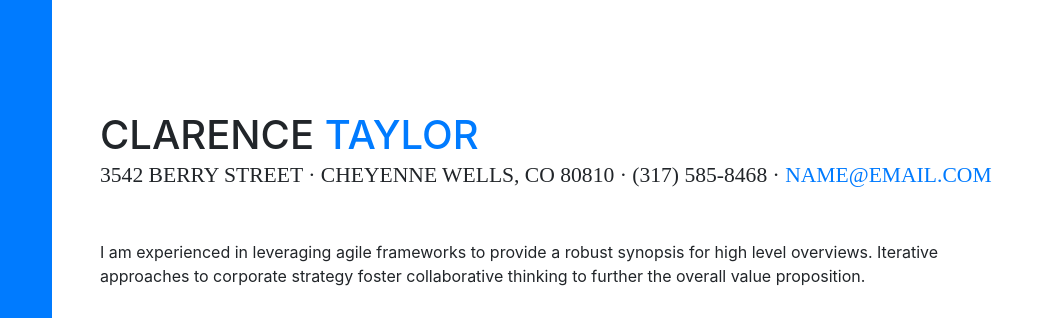
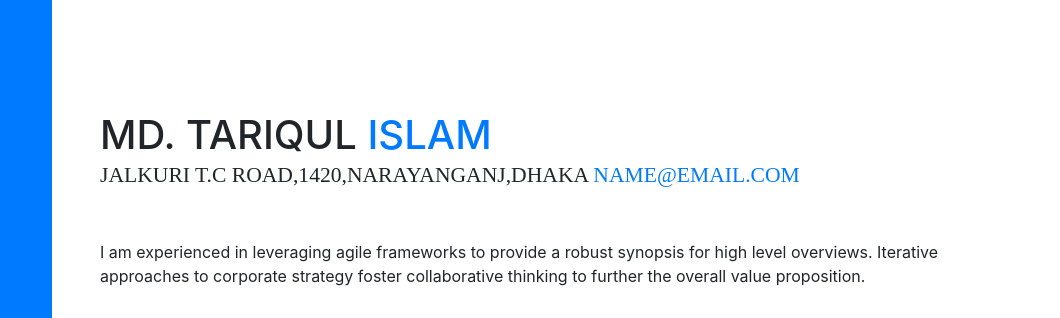
Before and after one commit to tariqbio/resume-template, a website with bundled scripts: page index.html in a window 1280 px wide. Shown: the part 148-466 px from the top of the page, 220-1280 px from the left. Built offline with nearby package versions, Linux system fonts and the light colour scheme; a web font is replaced by a local one.

Commit message:
Update index.html

```diff
--- a/index.html
+++ b/index.html
@@ -68,10 +68,10 @@
 
       <section class="resume-section p-3 p-lg-5 d-flex d-column" id="about">
         <div class="my-auto">
-          <h1 class="mb-0">Clarence
-            <span class="text-primary">Taylor</span>
+          <h1 class="mb-0">Md. Tariqul
+            <span class="text-primary">Islam</span>
           </h1>
-          <div class="subheading mb-5">3542 Berry Street · Cheyenne Wells, CO 80810 · (317) 585-8468 ·
+          <div class="subheading mb-5">Jalkuri T.C Road,1420,Narayanganj,Dhaka
             <a href="mailto:name@email.com">name@email.com</a>
           </div>
           <p class="mb-5">I am experienced in leveraging agile frameworks to provide a robust synopsis for high level overviews. Iterative approaches to corporate strategy foster collaborative thinking to further the overall value proposition.</p>
```
